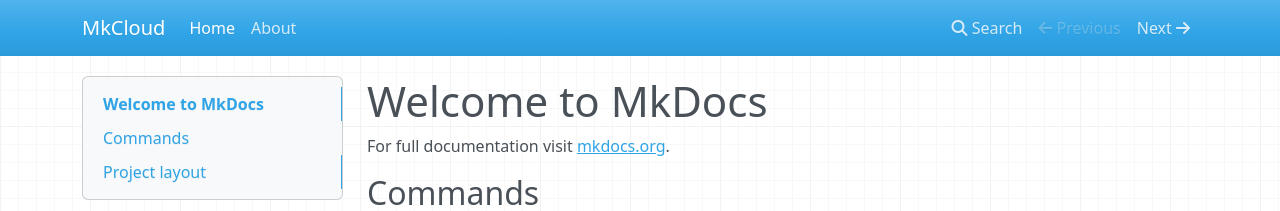
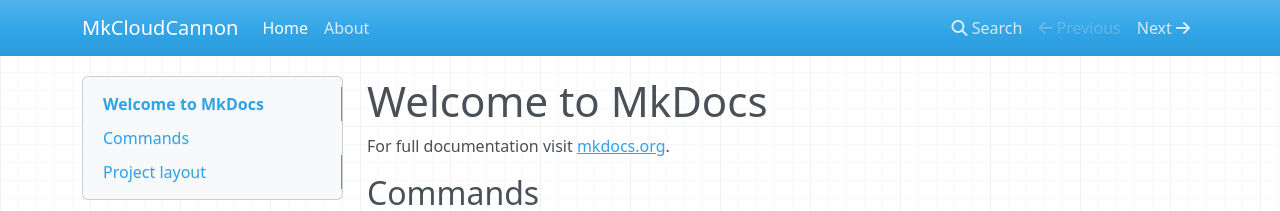
Before and after one commit to David-Large/mkdocs-cc-project, an MkDocs documentation site: the page built from docs/index.md, in a window 1280 px wide. Shown: the top 211 px of the page. Built offline with MkDocs 1.6.1, drawn with Linux system fonts in a browser that asks for light colours; nearby versions of some CDN libraries.

Commit message:
Update mkdocs.yml

```diff
--- a/mkdocs.yml
+++ b/mkdocs.yml
@@ -1,4 +1,4 @@
-site_name: MkCloud
+site_name: MkCloudCannon
 site_url: https://example.com/
 nav:
   - Home: index.md
```
